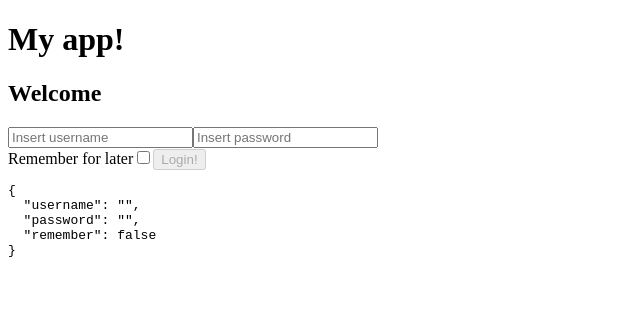
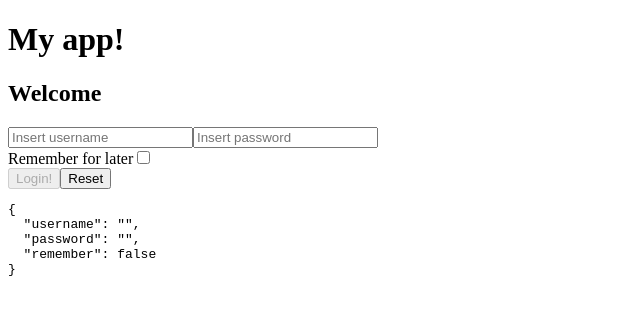
Before and after one commit to xAlessandroo/React, a React (Vite) app in the folder my-app/: page / in a window 1280 px wide. Shown: the top 314 px of the page, without its empty margins (0-640 px from the left). Built offline with nearby package versions, Linux system fonts and the light colour scheme.

Commit message:
controlledForm4

```diff
--- a/my-app/src/Login.jsx
+++ b/my-app/src/Login.jsx
@@ -31,6 +31,10 @@ export function Login({ onLogin }) {
     onLogin(data)
   }
 
+  function handleReset(){
+    setData(createData())
+  }
+
   return (
     <div>
         <InteractiveWelcome name={data.username}/>
@@ -56,11 +60,12 @@ export function Login({ onLogin }) {
         checked={data.remember}
         onChange={handleChange}
       />
-
+      <br />
       <button disabled={!data.username || !data.password}
       onClick={handleLogin}>
         Login!
       </button>
+      <button onClick={handleReset}>Reset</button>
 
       <pre>
         {JSON.stringify(data, null, 2)}
```
